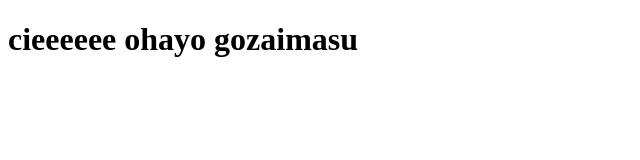
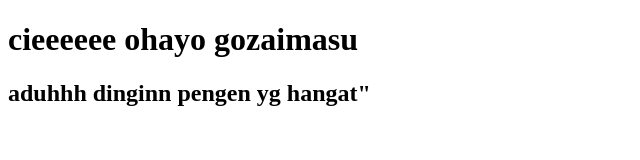
Before and after one commit to 16110269/amikom, a plain HTML site: page index.html in a window 1280 px wide. Shown: the whole page, without its empty margins (0-640 px from the left). Drawn offline with Linux system fonts and the light colour scheme.

Commit message:
tambah h2

```diff
--- a/index.html
+++ b/index.html
@@ -5,5 +5,6 @@
 </head>
 <body>
 <h1>cieeeeee ohayo gozaimasu</h1>
+<h2>aduhhh dinginn pengen yg hangat"</h2>
 </body>
 </html>
```
